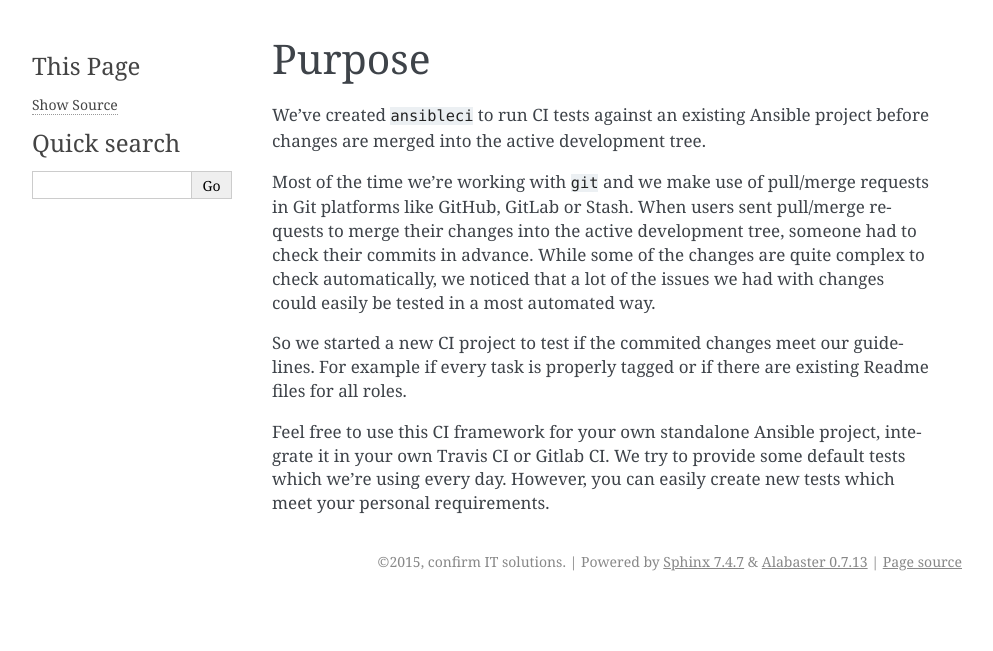
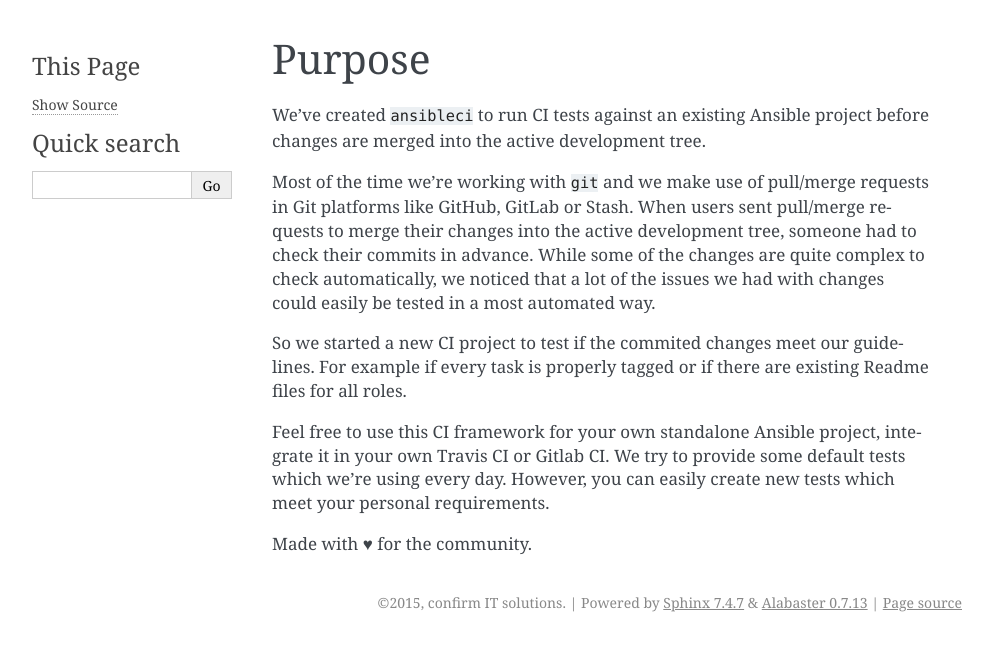
Before and after one commit to confirm/ansibleci, a Sphinx documentation site: the page built from docs/purpose.rst, in a window 1280 px wide. Shown: the top 651 px of the page, without its empty margins (148-1141 px from the left). Built offline with Sphinx 7.4.7, drawn with Linux system fonts in a browser that asks for light colours.

Commit message:
DOCS #28: Added made with love slogan

```diff
--- a/README.rst
+++ b/README.rst
@@ -28,6 +28,8 @@ So we started a new CI project to test if the commited changes meet our guidelin
 Feel free to use this CI framework for your own standalone Ansible project, integrate it in your own Travis CI or Gitlab CI.
 We try to provide some default tests which we're using every day. However, you can easily create new tests which meet your personal requirements.
 
+Made with ♥ for the community.
+
 Documentation
 =============
 
--- a/docs/purpose.rst
+++ b/docs/purpose.rst
@@ -11,3 +11,5 @@ So we started a new CI project to test if the commited changes meet our guidelin
 
 Feel free to use this CI framework for your own standalone Ansible project, integrate it in your own Travis CI or Gitlab CI.
 We try to provide some default tests which we're using every day. However, you can easily create new tests which meet your personal requirements.
+
+Made with ♥ for the community.
```
